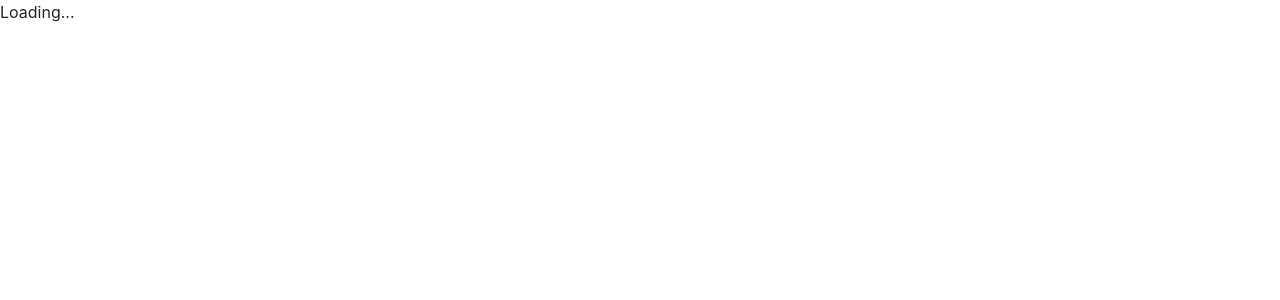
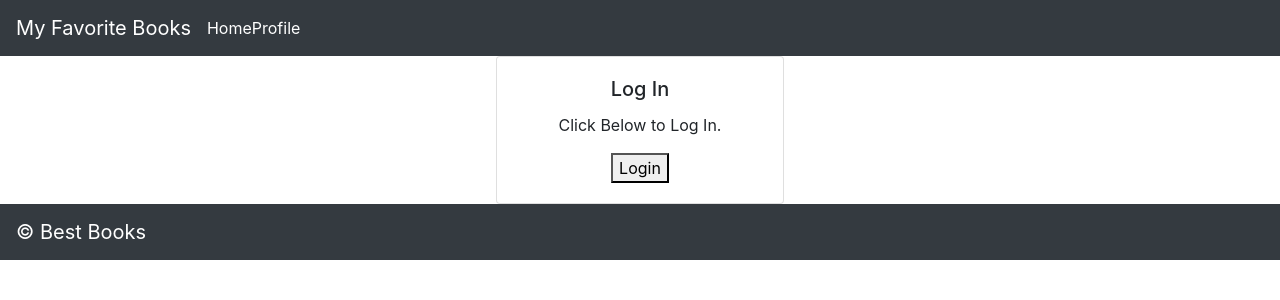
Before and after one commit to Marleyman876/book-app-react, a React (Create React App) app: page / in a window 1280 px wide. Shown: the top 300 px of the page. Built offline with nearby package versions, Linux system fonts and the light colour scheme.

Commit message:
got 1-5 on trello card done

```diff
--- a/package.json
+++ b/package.json
@@ -3,13 +3,13 @@
   "version": "0.1.0",
   "private": true,
   "dependencies": {
-    "@auth0/auth0-react": "1.3.0",
+    "@auth0/auth0-react": "^1.4.0",
     "@testing-library/jest-dom": "5.11.9",
     "@testing-library/react": "11.2.5",
     "@testing-library/user-event": "12.8.0",
     "bootstrap": "4.6.0",
-    "react": "^17.0.1",
-    "react-bootstrap": "1.5.1",
+    "react": "^17.0.2",
+    "react-bootstrap": "^1.5.2",
     "react-cookie": "4.0.3",
     "react-cookies": "0.1.1",
     "react-dom": "^17.0.1",
--- a/src/App.js
+++ b/src/App.js
@@ -1,5 +1,8 @@
 import React from 'react';
+import { withAuth0 } from "@auth0/auth0-react";
 import Header from './Header';
+import Login from './Login';
+import Bookshelf from './Bookshelf'
 import IsLoadingAndError from './IsLoadingAndError';
 import Footer from './Footer';
 import {
@@ -9,17 +12,37 @@ import {
 } from "react-router-dom";
 
 class App extends React.Component {
+  constructor() {
+    super();
+    this.state = {
+      isLoggedIn: false,
+    }
+  }
 
+  renderLogin = () => {
+    this.setState({
+      isLoggedIn: !this.state.isLoggedIn
+    })
+  }
   render() {
     console.log('app', this.props);
-    return(
+    return (
       <>
         <Router>
           <IsLoadingAndError>
-            <Header />
+            <Header
+              isLoggedIn={this.state.isLoggedIn}
+            />
+
             <Switch>
               <Route exact path="/">
+                <Login
+                  isLoggedIn={this.state.isLoggedIn}
+                  renderLogin={this.renderLogin}
+                />
+                {!this.state.isLoggedIn ? '' : <Bookshelf/>}
                 {/* TODO: if the user is logged in, render the `MyFavoriteBooks` component, if they are not, render the `Login` component */}
+
               </Route>
               {/* TODO: add a route with a path of '/profile' that renders a `Profile` component */}
             </Switch>
@@ -31,4 +54,4 @@ class App extends React.Component {
   }
 }
 
-export default App;
+export default withAuth0(App);
--- /dev/null
+++ b/src/Bookshelf.js
@@ -0,0 +1,13 @@
+import React from 'react';
+import Card from 'react-bootstrap/Card'
+
+export default class Bookshelf extends React.Component {
+  render() {
+
+    return (
+      <Card>
+        <h1>Bookshelf</h1>
+      </Card>
+    )
+  }
+}
--- a/src/Header.js
+++ b/src/Header.js
@@ -1,6 +1,7 @@
 import React from 'react';
 import 'bootstrap/dist/css/bootstrap.min.css';
 import Navbar from 'react-bootstrap/Navbar';
+import LogoutButton from './LogoutButton'
 import { Link } from "react-router-dom";
 import './Header.css';
 
@@ -11,7 +12,7 @@ class Header extends React.Component {
         <Navbar.Brand>My Favorite Books</Navbar.Brand>
         <Link to="/">Home</Link>
         <Link to="/profile">Profile</Link>
-        {/* TODO: if the user is logged in, render the `LogoutButton` - if the user is logged out, render the `LoginButton` */}
+        {!this.props.isLoggedIn ? '' : <LogoutButton />}
       </Navbar>
     );
   }
--- a/src/Login.js
+++ b/src/Login.js
@@ -1,18 +1,23 @@
 import React from 'react';
 import 'bootstrap/dist/css/bootstrap.min.css';
 import Card from 'react-bootstrap/Card';
+import LoginButton from './LoginButton'
 import './Login.css';
 
+
 class Login extends React.Component {
+
   render() {
-    return(
+    // alert(this.props.renderLogin);
+    return (
       <Card style={{ width: '18rem' }}>
         <Card.Body>
           <Card.Title>Log In</Card.Title>
           <Card.Text>
-            Click Below to Log In
+            Click Below to Log In.
           </Card.Text>
-          {/* TODO: add a `LoginButton` component here that will log the user in with Auth0 */}
+          {/* <LoginButton /> */}
+          {!this.props.isLoggedIn ? <LoginButton renderLogin={this.props.renderLogin}/> : ' '}
         </Card.Body>
       </Card>
     )
--- /dev/null
+++ b/src/LoginButton.js
@@ -0,0 +1,15 @@
+import React from 'react';
+import { useAuth0 } from "@auth0/auth0-react";
+
+
+const LoginButton = (props) => {
+
+  const {
+    isAuthenticated,
+  } = useAuth0();
+
+  return !isAuthenticated && (<button onClick={props.renderLogin}>Login</button>)
+};
+
+
+export default LoginButton;
--- /dev/null
+++ b/src/LogoutButton.js
@@ -0,0 +1,14 @@
+import React from 'react';
+import { useAuth0 } from "@auth0/auth0-react";
+
+
+function LogoutButton() {
+  const {
+    isAuthenticated,
+  } = useAuth0();
+
+  return !isAuthenticated && (<button>Logout</button>)
+};
+
+
+export default LogoutButton;
--- a/src/index.js
+++ b/src/index.js
@@ -1,11 +1,19 @@
 import React from 'react';
 import ReactDOM from 'react-dom';
 import App from './App';
+import { Auth0Provider } from "@auth0/auth0-react";
 
 // TODO: wrap everything in Auth0
 ReactDOM.render(
   <React.StrictMode>
-    <App />
+    <Auth0Provider
+      domain="dev-9pfvtm9d.us.auth0.com"
+      clientId="YneS3U5I36B2VGwBw7XabsK05CrJaWOf"
+      redirectUri={window.location.origin}
+    >
+      <App />
+
+    </Auth0Provider>
   </React.StrictMode>,
   document.getElementById('root')
 );
```
Also changed, not shown: src/Profile.js (added), 1 other file (tests, documents, lock files or other folders).
